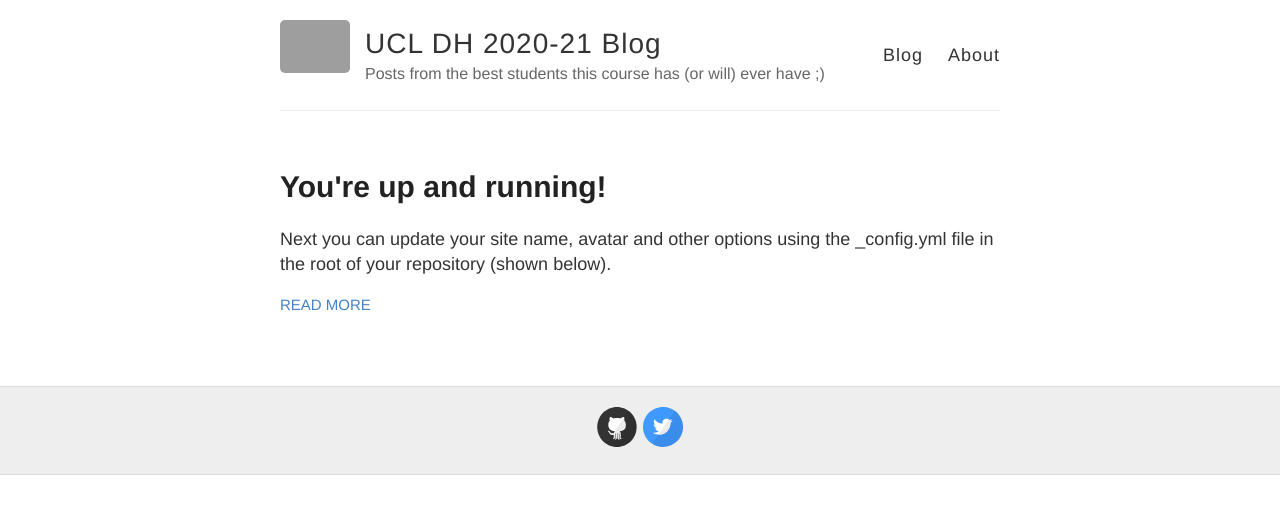
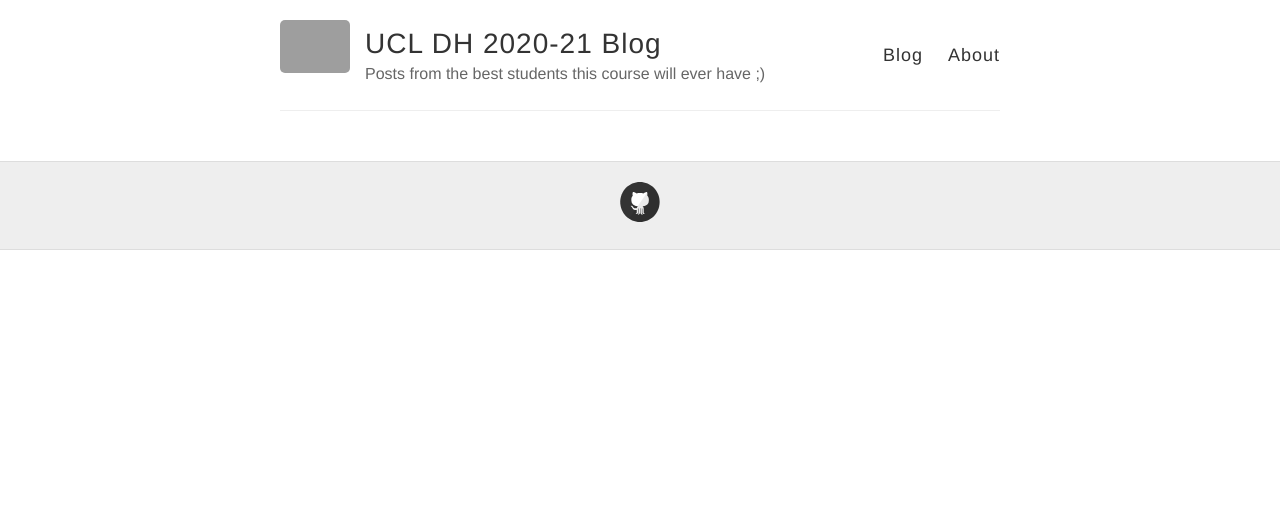
Before and after one commit to elChupaCambra/UCL-DH-Blog, a Jekyll site: the page built from index.html, in a window 1280 px wide. Shown: the top 514 px of the page. Built offline with Jekyll 4.4.1, drawn with Linux system fonts in a browser that asks for light colours; grey boxes are pictures that could not be loaded.

Commit message:
Removed placeholder content

```diff
--- a/_config.yml
+++ b/_config.yml
@@ -6,7 +6,7 @@
 name: UCL DH 2020-21 Blog
 
 # Short bio or description (displayed in the header)
-description: Posts from the best students this course has (or will) ever have ;)
+description: Posts from the best students this course will ever have ;)
 
 # URL of your avatar or profile pic (you could use your GitHub profile pic)
 avatar: https://www.ucl.ac.uk/digital-humanities/sites/digital-humanities/files/styles/xl_image/public/ucldh-logo_0.png?itok=os24KijG
@@ -21,12 +21,12 @@ footer-links:
   email:
   facebook:
   flickr:
-  github: barryclark/jekyll-now
+  github: elChupaCambra/UCL-DH-Blog
   instagram:
   linkedin:
   pinterest:
   rss: # just type anything here for a working RSS icon
-  twitter: jekyllrb
+  twitter: # just type in your twitter handle
   stackoverflow: # your stackoverflow profile, e.g. "users/50476/bart-kiers"
   youtube: # channel/<your_long_string> or user/<user-name>
   googleplus: # anything in your profile username that comes after plus.google.com/
--- a/_posts/2014-3-3-Hello-World.md
+++ /dev/null
@@ -1,10 +0,0 @@
----
-layout: post
-title: You're up and running!
----
-
-Next you can update your site name, avatar and other options using the _config.yml file in the root of your repository (shown below).
-
-![_config.yml]({{ site.baseurl }}/images/config.png)
-
-The easiest way to make your first post is to edit this one. Go into /_posts/ and update the Hello World markdown file. For more instructions head over to the [Jekyll Now repository](https://github.com/barryclark/jekyll-now) on GitHub.
```
Also changed, not shown: images/config.png (deleted), images/first-post.png (deleted), images/step1.gif (deleted).
